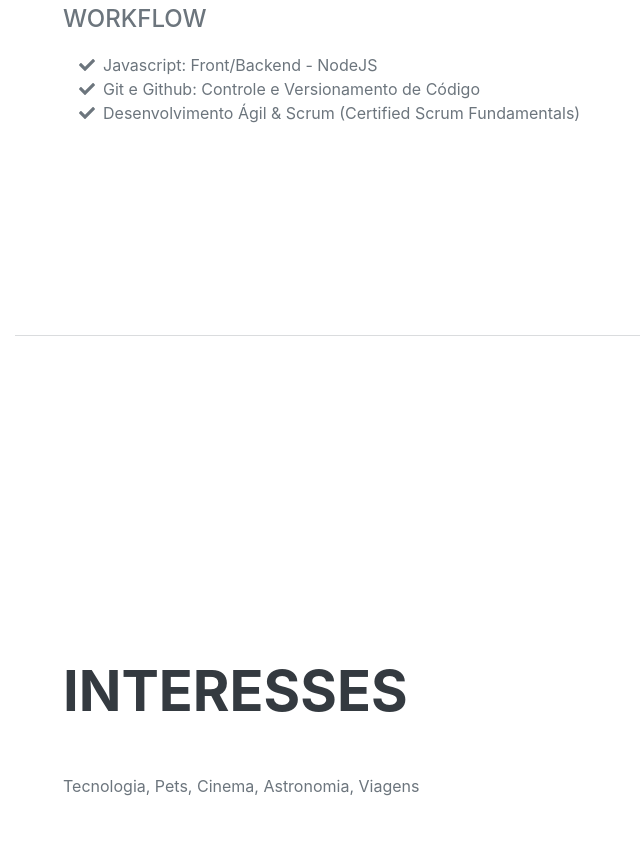
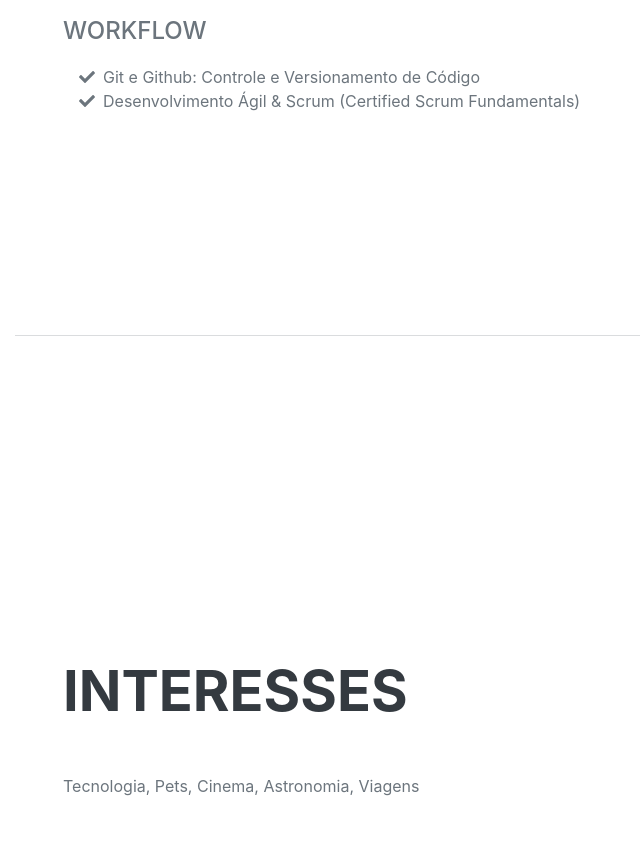
Before and after one commit to lucassventura/github-pages, a plain HTML site: page index.html in a window 1280 px wide. Shown: the part 2868-3721 px from the top of the page, without its empty margins (257-897 px from the left). Drawn offline with nearby package versions, Linux system fonts and the light colour scheme; a web font is replaced by a local one.

Commit message:
Corrigindo Workflow

```diff
--- a/index.html
+++ b/index.html
@@ -133,10 +133,6 @@
                 <ul class="fa-ul mb-0">
                     <li>
                         <span class="fa-li"><i class="fas fa-check"></i></span>
-                        Javascript: Front/Backend - NodeJS
-                    </li>
-                    <li>
-                        <span class="fa-li"><i class="fas fa-check"></i></span>
                         Git e Github: Controle e Versionamento de Código
                     </li>
                     <li>
```
